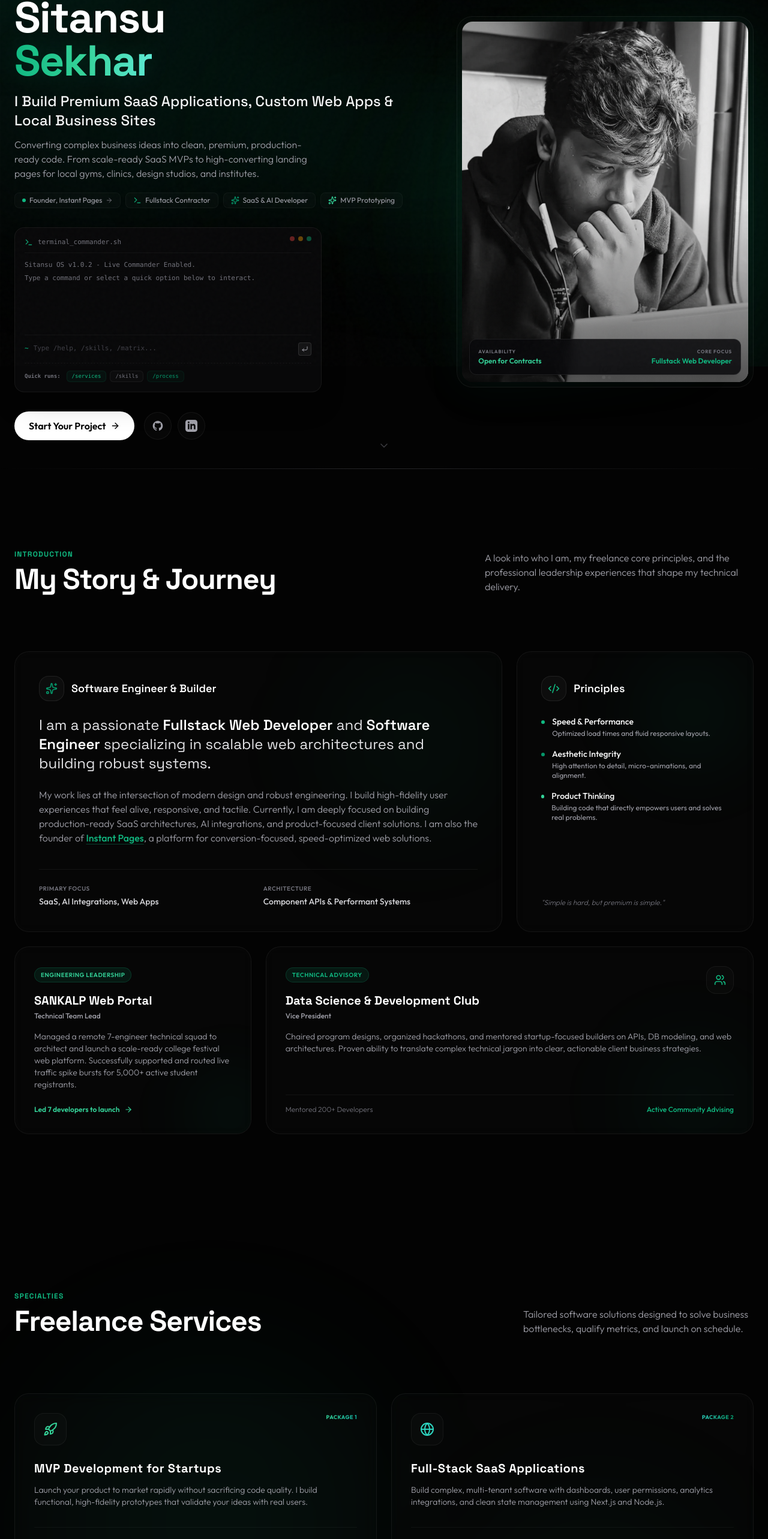
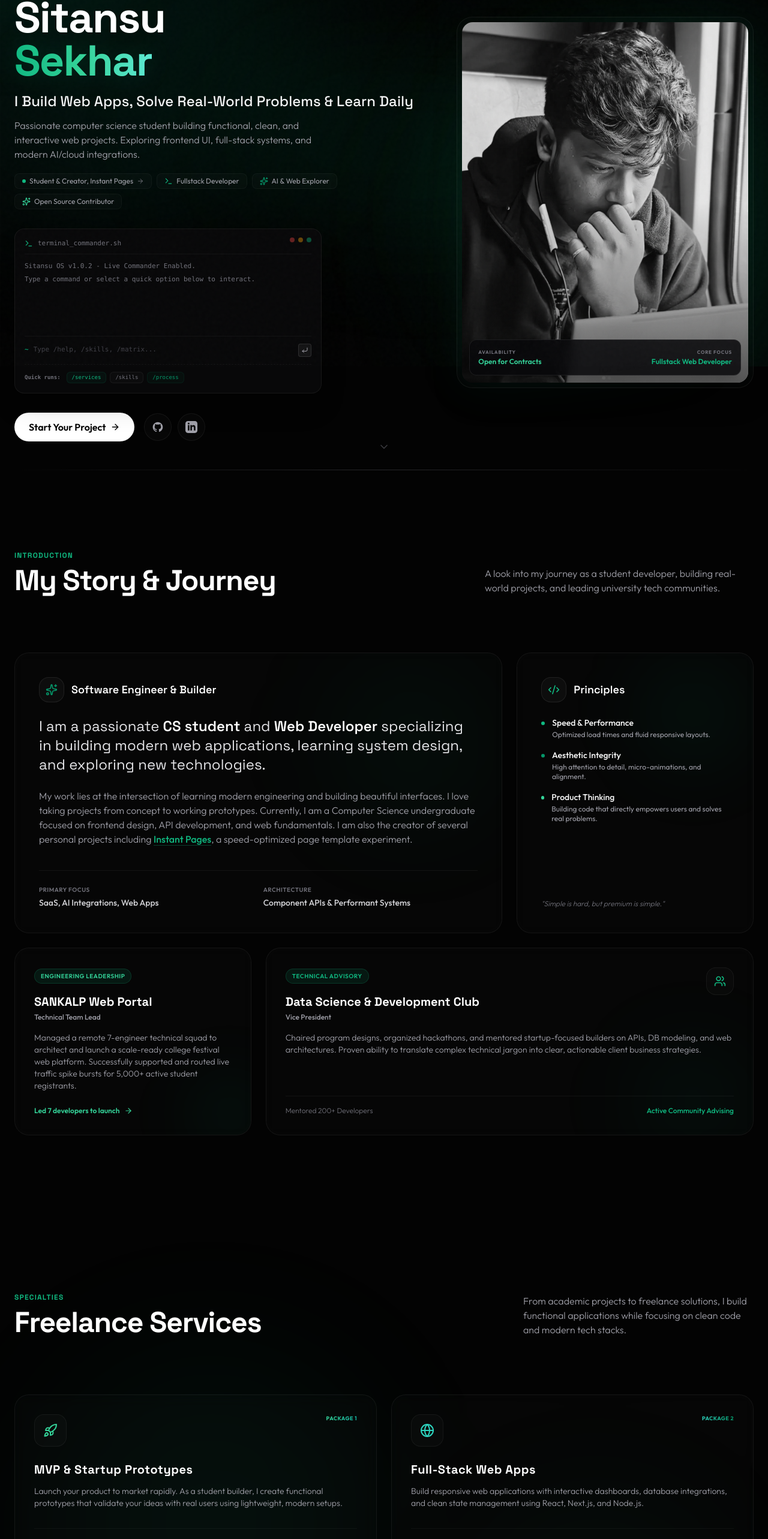
Before and after one commit to hellossp/portfolio, a React (Vite) app: page / in a window 1280 px wide. Shown: the part 189-2755 px from the top of the page at 60% size. Built offline with nearby package versions, Linux system fonts and the light colour scheme.

Commit message:
rebrand portfolio copy to student developer persona

```diff
--- a/src/components/About.jsx
+++ b/src/components/About.jsx
@@ -23,7 +23,7 @@ export default function About() {
             </h2>
           </div>
           <p className="mt-4 md:mt-0 text-sm md:text-base text-zinc-400 max-w-md font-light leading-relaxed">
-            A look into who I am, my freelance core principles, and the professional leadership experiences that shape my technical delivery.
+            A look into my journey as a student developer, building real-world projects, and leading university tech communities.
           </p>
         </div>
 
@@ -49,11 +49,11 @@ export default function About() {
               </div>
 
               <h4 className="text-xl md:text-2xl font-display text-zinc-200 leading-snug">
-                I am a passionate <span className="text-white font-semibold">Fullstack Web Developer</span> and <span className="text-white font-semibold">Software Engineer</span> specializing in scalable web architectures and building robust systems.
+                I am a passionate <span className="text-white font-semibold">CS student</span> and <span className="text-white font-semibold">Web Developer</span> specializing in building modern web applications, learning system design, and exploring new technologies.
               </h4>
 
               <p className="mt-6 text-sm md:text-base text-zinc-400 font-light leading-relaxed">
-                My work lies at the intersection of modern design and robust engineering. I build high-fidelity user experiences that feel alive, responsive, and tactile. Currently, I am deeply focused on building production-ready SaaS architectures, AI integrations, and product-focused client solutions. I am also the founder of <a href="https://www.instantpages.site/" target="_blank" rel="noopener noreferrer" className="text-accentBlue hover:text-emerald-400 transition-colors font-medium underline underline-offset-4 decoration-emerald-500/30">Instant Pages</a>, a platform for conversion-focused, speed-optimized web solutions.
+                My work lies at the intersection of learning modern engineering and building beautiful interfaces. I love taking projects from concept to working prototypes. Currently, I am a Computer Science undergraduate focused on frontend design, API development, and web fundamentals. I am also the creator of several personal projects including <a href="https://www.instantpages.site/" target="_blank" rel="noopener noreferrer" className="text-accentBlue hover:text-emerald-400 transition-colors font-medium underline underline-offset-4 decoration-emerald-500/30">Instant Pages</a>, a speed-optimized page template experiment.
               </p>
             </div>
 
--- a/src/components/Contact.jsx
+++ b/src/components/Contact.jsx
@@ -105,7 +105,7 @@ export default function Contact() {
             </span>
           </h2>
           <p className="mt-4 text-sm md:text-base text-zinc-400 font-light leading-relaxed">
-            Have an idea, project requirements, or a consulting need? Fill out the details below to receive a custom proposal and quote.
+            Looking for internships, open-source collaborations, or freelance opportunities? Drop me a message!
           </p>
         </div>
 
@@ -128,7 +128,7 @@ export default function Contact() {
               <div>
                 <span className="text-[10px] text-zinc-500 uppercase block font-semibold">Location</span>
                 <span className="text-sm font-semibold text-white mt-1 block">Berhampur, Odisha, India</span>
-                <span className="text-xs text-zinc-400 font-light mt-0.5 block">Available for Remote / On-site Contracts</span>
+                <span className="text-xs text-zinc-400 font-light mt-0.5 block">Open to Internships & Remote Roles</span>
               </div>
             </motion.div>
 
@@ -221,28 +221,28 @@ export default function Contact() {
                     className="w-full bg-[#121214] border border-white/[0.06] rounded-xl px-4 py-3.5 text-sm text-white placeholder-zinc-600 focus:outline-none focus:border-accentBlue focus:ring-1 focus:ring-accentBlue transition-colors duration-300"
                   />
                 </div>
-              </div>              {/* Freelance Specific Lead Qualifiers */}
+              </div>              {/* Inquiry Lead Qualifiers */}
               <div className="grid grid-cols-1 md:grid-cols-3 gap-6">
                 <div>
-                  <label htmlFor="projectType" className="text-[10px] text-zinc-400 uppercase tracking-widest font-semibold block mb-2">Project Type</label>
+                  <label htmlFor="projectType" className="text-[10px] text-zinc-400 uppercase tracking-widest font-semibold block mb-2">Inquiry Type</label>
                   <input
                     type="text"
                     id="projectType"
                     value={form.projectType}
                     onChange={(e) => setForm({ ...form, projectType: e.target.value })}
-                    placeholder="e.g. Gym Portal, SaaS, Clinic Site"
+                    placeholder="e.g. Internship, Freelance, Collab"
                     className="w-full bg-[#121214] border border-white/[0.06] rounded-xl px-4 py-3.5 text-sm text-white placeholder-zinc-600 focus:outline-none focus:border-accentBlue focus:ring-1 focus:ring-accentBlue transition-colors duration-300"
                   />
                 </div>
 
                 <div>
-                  <label htmlFor="budget" className="text-[10px] text-zinc-400 uppercase tracking-widest font-semibold block mb-2">Est. Budget</label>
+                  <label htmlFor="budget" className="text-[10px] text-zinc-400 uppercase tracking-widest font-semibold block mb-2">Est. Budget (if freelance)</label>
                   <input
                     type="text"
                     id="budget"
                     value={form.budget}
                     onChange={(e) => setForm({ ...form, budget: e.target.value })}
-                    placeholder="e.g. $1,000, Flexible, etc."
+                    placeholder="e.g. $1,000, N/A, Flexible"
                     className="w-full bg-[#121214] border border-white/[0.06] rounded-xl px-4 py-3.5 text-sm text-white placeholder-zinc-600 focus:outline-none focus:border-accentBlue focus:ring-1 focus:ring-accentBlue transition-colors duration-300"
                   />
                 </div>
@@ -254,21 +254,21 @@ export default function Contact() {
                     id="timeline"
                     value={form.timeline}
                     onChange={(e) => setForm({ ...form, timeline: e.target.value })}
-                    placeholder="e.g. 3 weeks, Flexible, etc."
+                    placeholder="e.g. 3 weeks, Immediate, Flexible"
                     className="w-full bg-[#121214] border border-white/[0.06] rounded-xl px-4 py-3.5 text-sm text-white placeholder-zinc-600 focus:outline-none focus:border-accentBlue focus:ring-1 focus:ring-accentBlue transition-colors duration-300"
                   />
                 </div>
               </div>
 
               <div>
-                <label htmlFor="message" className="text-[10px] text-zinc-400 uppercase tracking-widest font-semibold block mb-2">Project Brief / Description</label>
+                <label htmlFor="message" className="text-[10px] text-zinc-400 uppercase tracking-widest font-semibold block mb-2">Inquiry / Message Details</label>
                 <textarea
                   id="message"
                   required
                   rows="4"
                   value={form.message}
                   onChange={(e) => setForm({ ...form, message: e.target.value })}
-                  placeholder="Tell me about your product requirements, user goals, and how I can help..."
+                  placeholder="Tell me about your project, internship role, or how we can collaborate..."
                   className="w-full bg-[#121214] border border-white/[0.06] rounded-xl px-4 py-3.5 text-sm text-white placeholder-zinc-600 focus:outline-none focus:border-accentBlue focus:ring-1 focus:ring-accentBlue transition-colors duration-300 resize-none"
                 />
               </div>
--- a/src/components/Hero.jsx
+++ b/src/components/Hero.jsx
@@ -44,19 +44,19 @@ export default function Hero() {
     switch (cleanCmd) {
       case '/help':
         response.push('Available commands:');
-        response.push('  /services - See my freelance service packages');
+        response.push('  /services - View my services & collaboration areas');
         response.push('  /skills   - Display primary technology toolkit');
         response.push('  /projects - Scroll down to projects portfolio');
-        response.push('  /process  - Learn how I run custom client projects');
+        response.push('  /process  - Learn my development & testing process');
         response.push('  /matrix   - Trigger glowing neon screen cascades');
         response.push('  /clear    - Flush terminal console history');
         break;
       case '/services':
-        response.push('Freelance Offerings:');
-        response.push('  1. Custom MVP Development for Startups');
-        response.push('  2. Full-Stack SaaS Apps (React, Next.js, Node.js)');
-        response.push('  3. Third-party Integrations (Auth, DBs, Payment APIs)');
-        response.push('  4. Budget-Friendly Local Business Websites');
+        response.push('Collaboration & Dev Focus:');
+        response.push('  1. Custom Web Projects & Prototypes');
+        response.push('  2. Full-Stack Development (React, Next.js, Node.js)');
+        response.push('  3. Third-party API Integrations (Auth, Database, Payments)');
+        response.push('  4. Performance & Design Optimization');
         setTimeout(() => {
           document.getElementById('services')?.scrollIntoView({ behavior: 'smooth' });
         }, 800);
@@ -180,7 +180,7 @@ export default function Hero() {
           >
             <span className="w-1.5 h-1.5 rounded-full bg-emerald-500 animate-pulse" />
             <span className="text-[10px] md:text-xs font-semibold text-zinc-300 tracking-wider uppercase">
-              Open to contracts & product building
+              CS Undergrad & Fullstack Builder
             </span>
             <ArrowRight className="w-3.5 h-3.5 text-zinc-400 group-hover:translate-x-1 transition-transform duration-300" />
           </motion.div>
@@ -201,7 +201,7 @@ export default function Hero() {
             variants={itemVariants}
             className="mt-4 font-display font-medium text-lg sm:text-xl md:text-2xl text-zinc-100 max-w-2xl leading-relaxed"
           >
-            I Build Premium SaaS Applications, Custom Web Apps & Local Business Sites
+            I Build Web Apps, Solve Real-World Problems & Learn Daily
           </motion.h2>
 
           {/* Intro Description */}
@@ -209,7 +209,7 @@ export default function Hero() {
             variants={itemVariants}
             className="mt-3 text-xs sm:text-sm md:text-base text-zinc-400 max-w-lg leading-relaxed font-light"
           >
-            Converting complex business ideas into clean, premium, production-ready code. From scale-ready SaaS MVPs to high-converting landing pages for local gyms, clinics, design studios, and institutes.
+            Passionate computer science student building functional, clean, and interactive web projects. Exploring frontend UI, full-stack systems, and modern AI/cloud integrations.
           </motion.p>
 
           {/* Key tags row to break the standard template feel */}
@@ -224,20 +224,20 @@ export default function Hero() {
               className="flex items-center space-x-1.5 px-3 py-1 rounded-lg bg-white/[0.02] border border-white/[0.04] text-zinc-400 hover:text-white hover:border-emerald-500/30 transition-all duration-300 text-xs group"
             >
               <span className="w-1.5 h-1.5 rounded-full bg-emerald-500 group-hover:scale-125 transition-transform" />
-              <span>Founder, Instant Pages</span>
+              <span>Student & Creator, Instant Pages</span>
               <ArrowRight className="w-3 h-3 text-zinc-500 group-hover:translate-x-0.5 transition-transform" />
             </a>
             <div className="flex items-center space-x-1.5 px-3 py-1 rounded-lg bg-white/[0.02] border border-white/[0.04] text-zinc-400 text-xs">
               <Terminal className="w-3.5 h-3.5 text-accentBlue" />
-              <span>Fullstack Contractor</span>
+              <span>Fullstack Developer</span>
             </div>
             <div className="flex items-center space-x-1.5 px-3 py-1 rounded-lg bg-white/[0.02] border border-white/[0.04] text-zinc-400 text-xs">
               <Sparkles className="w-3.5 h-3.5 text-accentPurple" />
-              <span>SaaS & AI Developer</span>
+              <span>AI & Web Explorer</span>
             </div>
             <div className="flex items-center space-x-1.5 px-3 py-1 rounded-lg bg-white/[0.02] border border-white/[0.04] text-zinc-400 text-xs">
               <Sparkles className="w-3.5 h-3.5 text-emerald-400" />
-              <span>MVP Prototyping</span>
+              <span>Open Source Contributor</span>
             </div>
           </motion.div>
 
--- a/src/components/Navbar.jsx
+++ b/src/components/Navbar.jsx
@@ -139,7 +139,7 @@ export default function Navbar() {
               href="#contact"
               className="px-4 py-1.5 rounded-full text-xs font-semibold bg-white text-black hover:bg-zinc-200 transition-all duration-300 shadow-md hover:shadow-white/10"
             >
-              Let's talk
+              Say Hello
             </a>
           </div>
 
@@ -211,7 +211,7 @@ export default function Navbar() {
                 onClick={() => setIsOpen(false)}
                 className="w-full py-3 rounded-full font-semibold text-center bg-white text-black hover:bg-zinc-200 transition-all duration-300"
               >
-                Let's talk
+                Say Hello
               </a>
             </motion.div>
           </motion.div>
--- a/src/components/Services.jsx
+++ b/src/components/Services.jsx
@@ -4,29 +4,29 @@ import { Code2, Cpu, Globe, Rocket, ShieldCheck, Zap } from 'lucide-react';
 
 const services = [
   {
-    title: 'MVP Development for Startups',
-    desc: 'Launch your product to market rapidly without sacrificing code quality. I build functional, high-fidelity prototypes that validate your ideas with real users.',
+    title: 'MVP & Startup Prototypes',
+    desc: 'Launch your product to market rapidly. As a student builder, I create functional prototypes that validate your ideas with real users using lightweight, modern setups.',
     features: ['Rapid prototyping loops', 'Authentication & database setup', 'Scale-ready frontends'],
     color: 'from-emerald-400 to-teal-500',
     icon: <Rocket className="w-6 h-6 text-emerald-400" />
   },
   {
-    title: 'Full-Stack SaaS Applications',
-    desc: 'Build complex, multi-tenant software with dashboards, user permissions, analytics integrations, and clean state management using Next.js and Node.js.',
+    title: 'Full-Stack Web Apps',
+    desc: 'Build responsive web applications with interactive dashboards, database integrations, and clean state management using React, Next.js, and Node.js.',
     features: ['Next.js App Router & SSR', 'Role-based access controls', 'Real-time database sync'],
     color: 'from-teal-400 to-emerald-600',
     icon: <Globe className="w-6 h-6 text-teal-400" />
   },
   {
-    title: 'API & Gateway Integrations',
-    desc: 'Integrate third-party systems seamlessly, including secure payment pathways (Cashfree, Stripe), custom OCR parsing, REST/GraphQL APIs, and authentication flows.',
+    title: 'API & System Integrations',
+    desc: 'Connect third-party systems seamlessly, including secure payment gateways, database hooks, document processing, and cloud function integrations.',
     features: ['Secure checkout processors', 'Document processing pipelines', 'Robust webhook handlers'],
     color: 'from-emerald-500 to-teal-600',
     icon: <Cpu className="w-6 h-6 text-emerald-500" />
   },
   {
-    title: 'Budget-Friendly Local Sites',
-    desc: 'Custom web development and landing pages for local brands (gyms, coaching institutes, interior designers, clinics, and doctors) looking to grow their local client base.',
+    title: 'Websites for Local Brands',
+    desc: 'Custom web development and landing pages for local brands (gyms, cafes, clinics, institutes) looking to build an online presence without high agency fees.',
     features: ['Local SEO & conversion layouts', 'Booking page integrations', 'Mobile-first responsive layouts'],
     color: 'from-teal-500 to-emerald-400',
     icon: <Zap className="w-6 h-6 text-teal-500" />
@@ -116,7 +116,7 @@ export default function Services() {
             </h2>
           </div>
           <p className="mt-4 md:mt-0 text-sm md:text-base text-zinc-400 max-w-sm font-light leading-relaxed">
-            Tailored software solutions designed to solve business bottlenecks, qualify metrics, and launch on schedule.
+            From academic projects to freelance solutions, I build functional applications while focusing on clean code and modern tech stacks.
           </p>
         </div>
 
```
